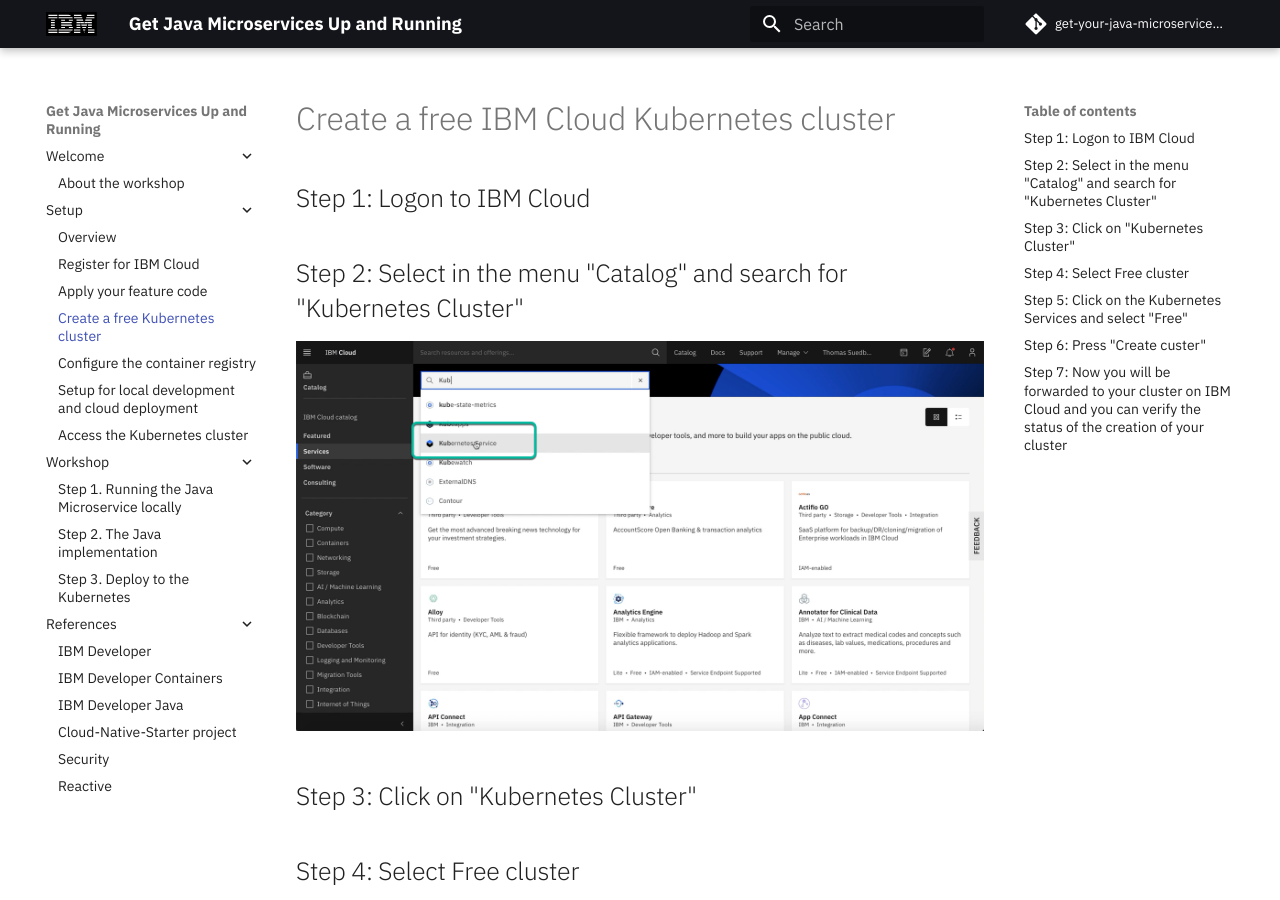
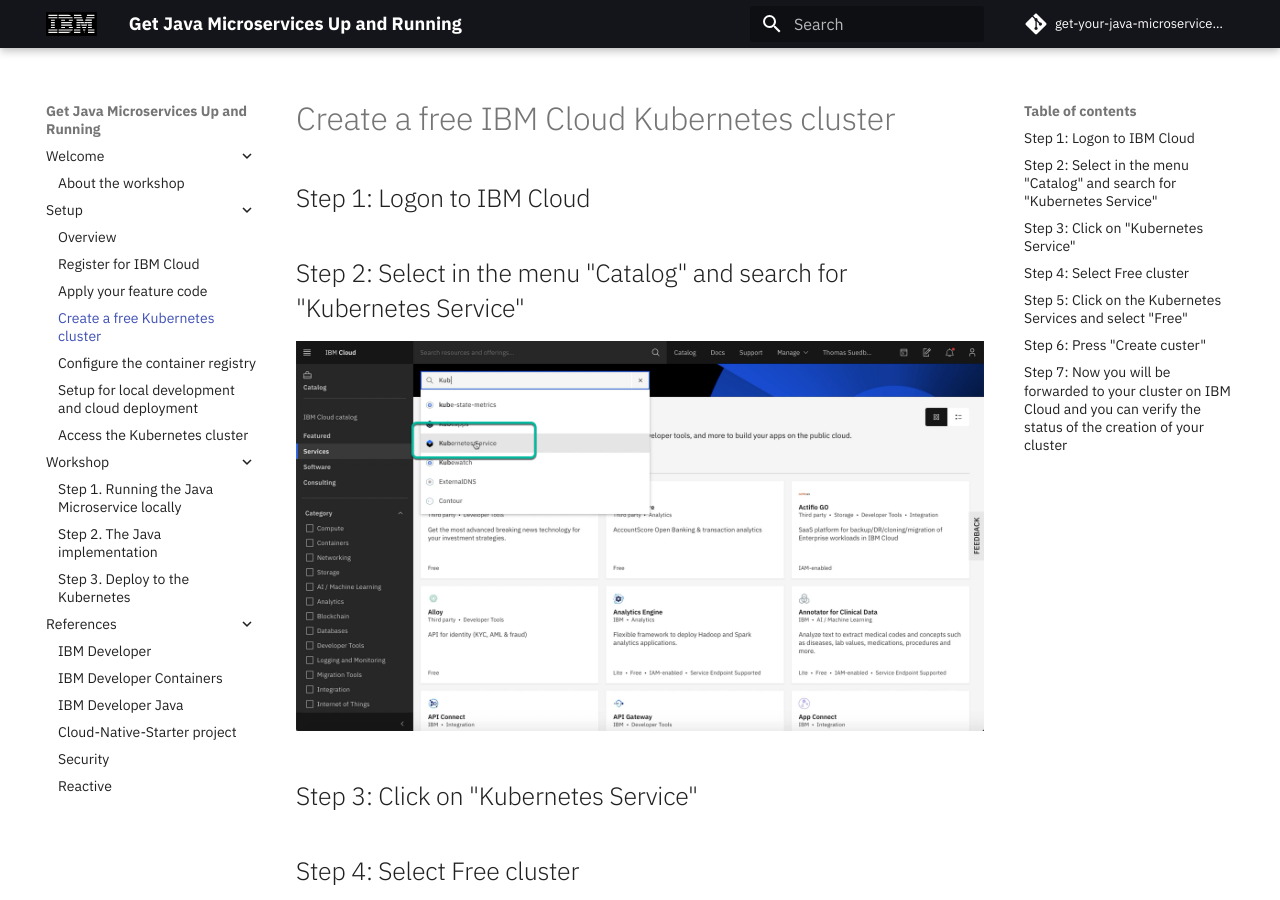
Before and after one commit to IBM/get-your-java-microservice-up-and-running, an MkDocs documentation site: the page built from workshop/pre-work/3-CREATE_KUBERNETES_CLUSTER.md, in a window 1280 px wide and 900 px high. Built offline with MkDocs 1.6.1 and Material for MkDocs 9.7.7, drawn with Linux system fonts in a browser that asks for light colours; comment, search, counter and statistics services are not loaded.

```diff
--- a/workshop/pre-work/3-CREATE_KUBERNETES_CLUSTER.md
+++ b/workshop/pre-work/3-CREATE_KUBERNETES_CLUSTER.md
@@ -2,11 +2,11 @@
 
 ## Step 1: Logon to IBM Cloud
 
-## Step 2: Select in the menu "Catalog" and search for "Kubernetes Cluster"
+## Step 2: Select in the menu "Catalog" and search for "Kubernetes Service"
 
 ![catalog](../images/ibmcloud-catalog.png)
 
-## Step 3: Click on "Kubernetes Cluster"
+## Step 3: Click on "Kubernetes Service"
 
 ## Step 4: Select Free cluster
 
```
Also changed, not shown: workshop/exercise-02/README.md (+1 -1 lines), workshop/exercise-03/README.md (+3 -3 lines).
